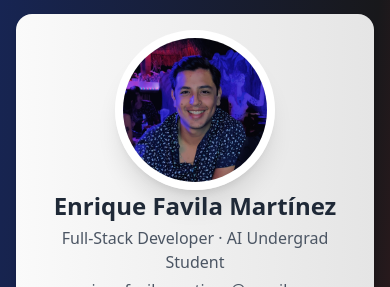
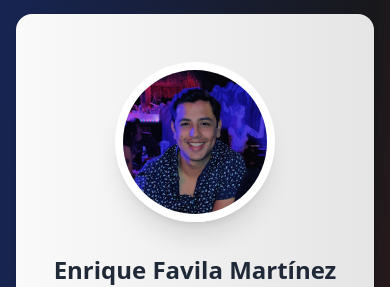
Before and after one commit to EnriqueF97/EnriqueF97.github.io, a plain HTML site: page index.html in a window 390 px wide. Shown: the part 158-445 px from the top of the page. Drawn offline with nearby package versions, Linux system fonts and the light colour scheme.

Commit message:
Fix profile pic misalignment

```diff
--- a/index.html
+++ b/index.html
@@ -45,16 +45,16 @@
             <div
               class="bg-gradient-to-r from-zinc-50 to-neutral-200 rounded-2xl p-4 text-center shadow-md transition-transform transform hover:-translate-y-1 grid grid-cols-1 lg:grid-cols-12"
             >
-              <div class="lg:col-span-4 h-auto">
+              <div class="lg:col-span-4 h-auto flex items-center">
                 <img
                   src="./images/profile-pic.jpg"
                   alt="Enrique Favila"
-                  class="my-auto md:mb-0 rounded-full w-40 h-40 mx-auto border-8 border-white shadow-xl"
+                  class="my-8 md:my-auto rounded-full w-40 h-40 mx-auto border-8 border-white shadow-xl"
                 />
               </div>
               <div class="lg:col-span-8 space-y-1 flex flex-col justify-center items-center">
                 <p class="text-2xl font-bold text-gray-800">Enrique Favila Martínez</p>
-                <span class="text-gray-600">Full-Stack Developer · AI Undergrad Student</span>
+                <p class="text-gray-600 pb-2">Full-Stack Developer · AI Undergrad Student</p>
                 <span class="text-gray-600">enriquefavilamartinez@gmail.com</span>
 
                 <p class="text-gray-500">🇲🇽 +52 777 496 8039 | 🇪🇸 +34 631 98 44 36</p>
```
